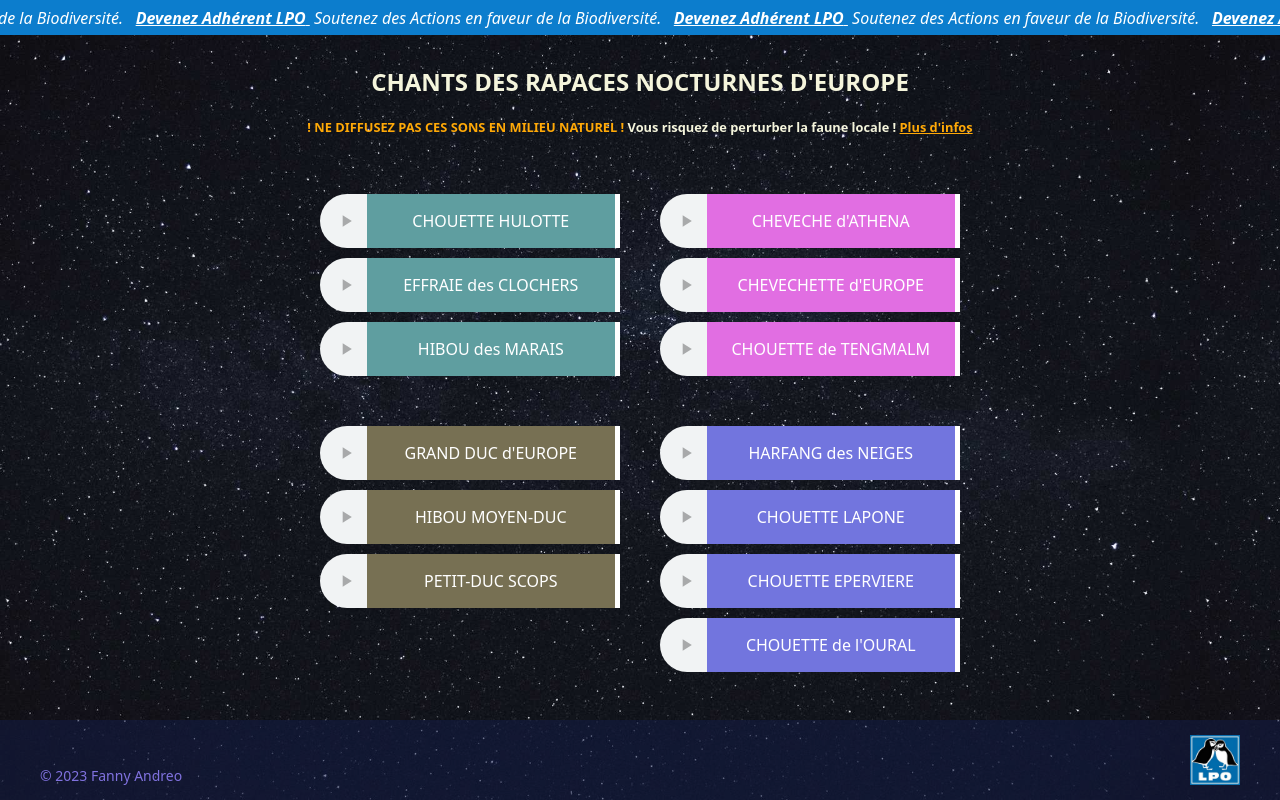
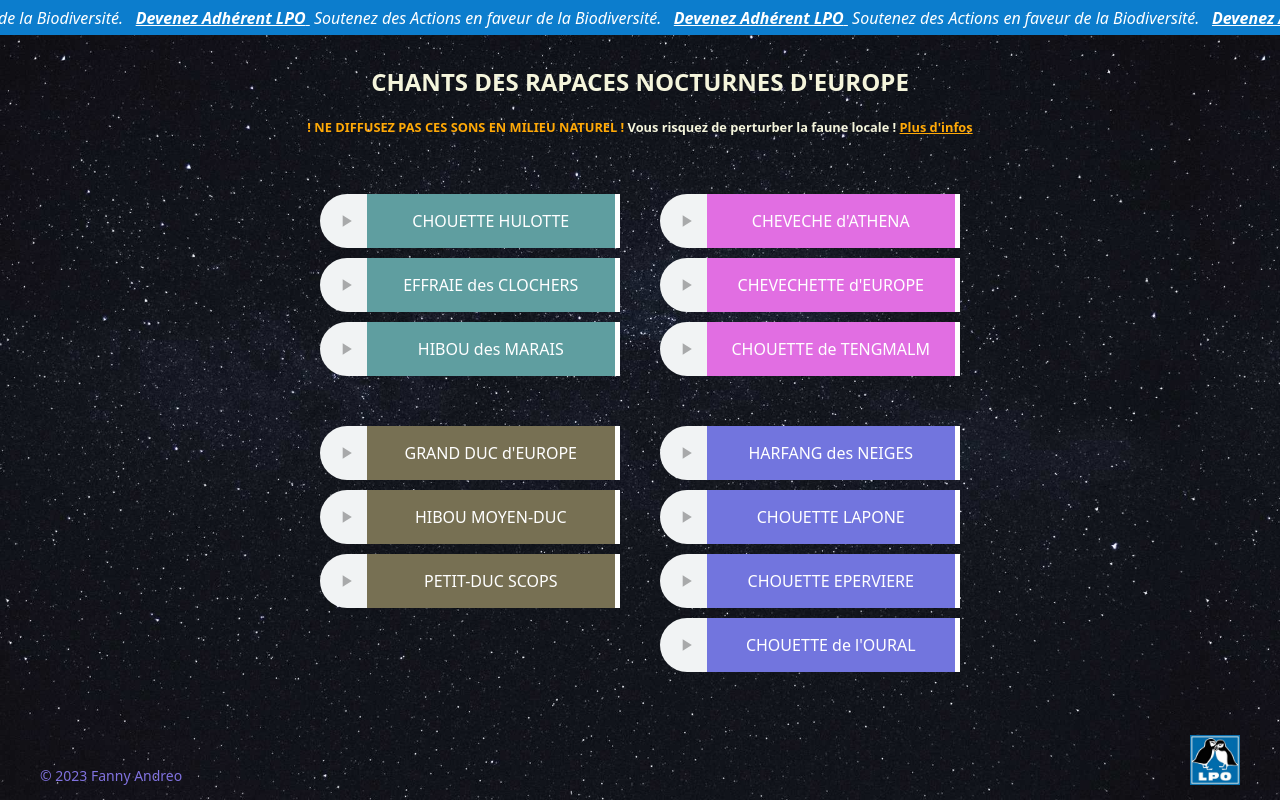
Before and after one commit to projet26/chants-rapaces-nocturnes, a plain HTML site: page index.html in a window 1280 px wide. Drawn offline with Linux system fonts and the light colour scheme; a script that the page names is missing.

Commit message:
Update footer background

```diff
--- a/style.css
+++ b/style.css
@@ -159,8 +159,8 @@ footer {
     justify-content: space-between;
 
     font-size: 14px;
-    background-color: #131b4885;
-    /* background-color: #131b48; */
+    background-color: ##131b486e;
+
 }
 
 .credits {
```
